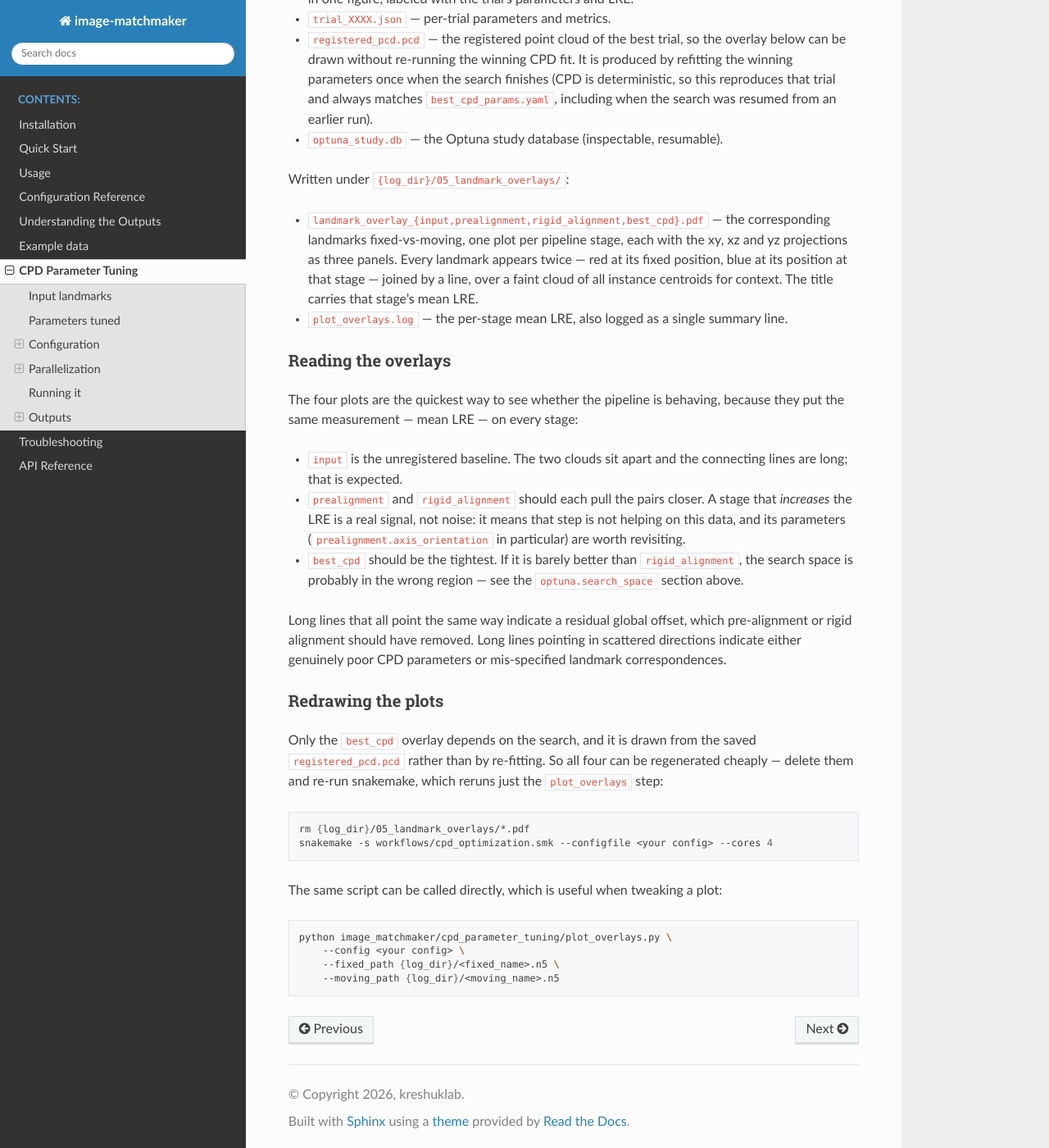
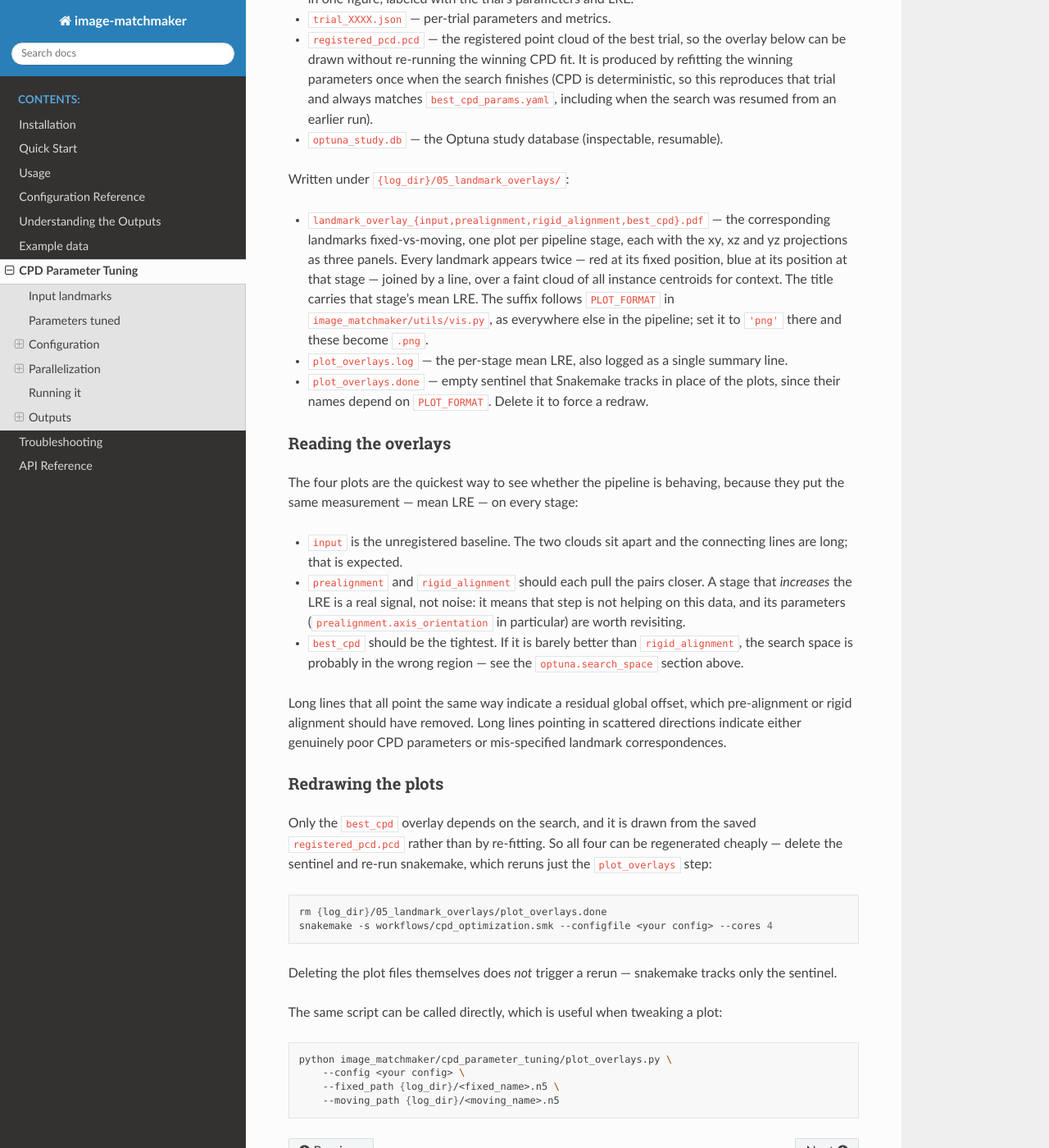
Before and after one commit to kreshuklab/image-matchmaker, a Sphinx documentation site: the page built from docs/source/cpd_tuning.md, in a window 1280 px wide and 1400 px high, scrolled down 4800 px. Shown: the whole window at 82% size. Built offline with Sphinx 7.4.7 and the Read the Docs theme 3.1.0, drawn with Linux system fonts in a browser that asks for light colours.

Commit message:
check snakemake rule success with plot_overlays.done file

````diff
--- a/docs/source/cpd_tuning.md
+++ b/docs/source/cpd_tuning.md
@@ -242,7 +242,11 @@ Written under `{log_dir}/05_landmark_overlays/`:
   xz and yz projections as three panels. Every landmark appears twice — red at its fixed
   position, blue at its position at that stage — joined by a line, over a faint cloud of
   all instance centroids for context. The title carries that stage's mean LRE.
+  The suffix follows `PLOT_FORMAT` in `image_matchmaker/utils/vis.py`, as everywhere else
+  in the pipeline; set it to `'png'` there and these become `.png`.
 - `plot_overlays.log` — the per-stage mean LRE, also logged as a single summary line.
+- `plot_overlays.done` — empty sentinel that Snakemake tracks in place of the plots, since
+  their names depend on `PLOT_FORMAT`. Delete it to force a redraw.
 
 ### Reading the overlays
 
@@ -267,12 +271,15 @@ either genuinely poor CPD parameters or mis-specified landmark correspondences.
 
 Only the `best_cpd` overlay depends on the search, and it is drawn from the saved
 `registered_pcd.pcd` rather than by re-fitting. So all four can be regenerated cheaply —
-delete them and re-run snakemake, which reruns just the `plot_overlays` step:
+delete the sentinel and re-run snakemake, which reruns just the `plot_overlays` step:
 
 ```bash
-rm {log_dir}/05_landmark_overlays/*.pdf
+rm {log_dir}/05_landmark_overlays/plot_overlays.done
 snakemake -s workflows/cpd_optimization.smk --configfile <your config> --cores 4
 ```
+
+Deleting the plot files themselves does *not* trigger a rerun — snakemake tracks only the
+sentinel.
 
 The same script can be called directly, which is useful when tweaking a plot:
 
````
Also changed, not shown: image_matchmaker/cpd_parameter_tuning/README.md, 2 other files.
